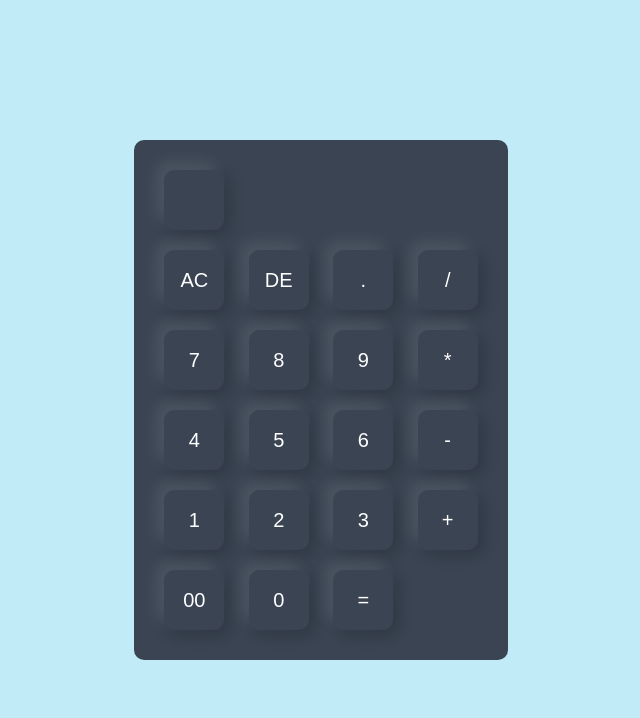
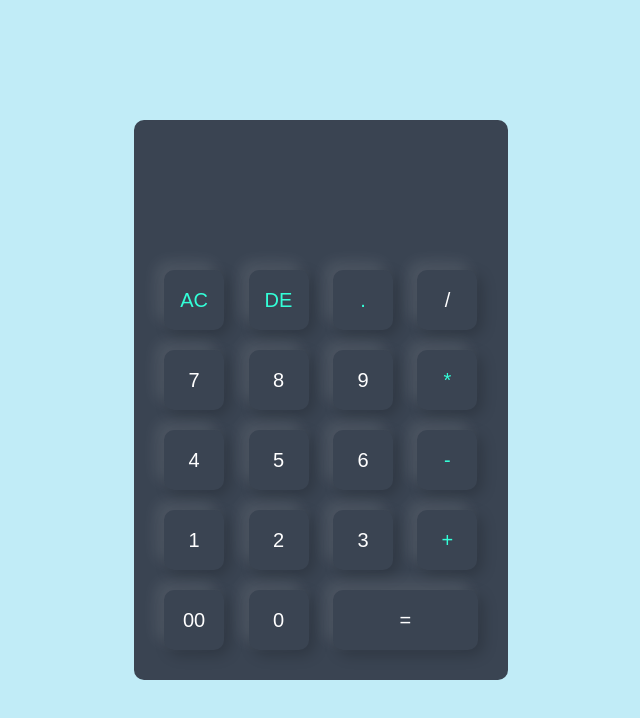
Before and after one commit to Rahulrahul00/Calculator, a plain HTML site: page Calculator/index.html in a window 1280 px wide. Shown: the whole page, without its empty margins (319-959 px from the left). Drawn offline with Linux system fonts and the light colour scheme.

Commit message:
successfuly created calculato

```diff
--- a/Calculator/index.html
+++ b/Calculator/index.html
@@ -12,42 +12,42 @@
         <div class="calculator">
 
             <form >
-                <div>
+                <div class="display">
                     <input type="text" name="display">
-                </div >
-
-                <div>
-                    <input type="button" value="AC">
-                    <input type="button" value="DE">
-                    <input type="button" value=".">
-                    <input type="button" value="/">
                 </div>
 
                 <div>
-                    <input type="button" value="7">
-                    <input type="button" value="8">
-                    <input type="button" value="9">
-                    <input type="button" value="*">
+                    <input type="button" value="AC" onclick="display.value ='' " class="operator">
+                    <input type="button" value="DE" onclick="display.value = display.value.toString().slice(0,-1) " class="operator" >
+                    <input type="button" value="." onclick="display.value +='.' " class="operator">
+                    <input type="button" value="/" onclick="display.value +='/' ">
                 </div>
 
                 <div>
-                    <input type="button" value="4">
-                    <input type="button" value="5">
-                    <input type="button" value="6">
-                    <input type="button" value="-">
+                    <input type="button" value="7" onclick="display.value += '7' ">
+                    <input type="button" value="8" onclick="display.value +='8' ">
+                    <input type="button" value="9" onclick="display.value +='9' ">
+                    <input type="button" value="*" onclick="display.value +='*' "  class="operator">
                 </div>
 
                 <div>
-                    <input type="button" value="1">
-                    <input type="button" value="2">
-                    <input type="button" value="3">
-                    <input type="button" value="+">
+                    <input type="button" value="4" onclick="display.value += '4' ">
+                    <input type="button" value="5" onclick="display.value += '5' ">
+                    <input type="button" value="6" onclick="display.value += '6' ">
+                    <input type="button" value="-" onclick="display.value += '-' "  class="operator">
                 </div>
 
                 <div>
-                    <input type="button" value="00">
-                    <input type="button" value="0">
-                    <input type="button" value="=">
+                    <input type="button" value="1" onclick="display.value += '1' ">
+                    <input type="button" value="2" onclick="display.value += '2' ">
+                    <input type="button" value="3" onclick="display.value += '3' ">
+                    <input type="button" value="+" onclick="display.value += '+' "  class="operator">
+                </div>
+
+                <div>
+                    <input type="button" value="00" onclick="display.value += '00' ">
+                    <input type="button" value="0" onclick="display.value += '0' ">
+                    <input type="button" value="=" onclick="display.value = eval(display.value)" class="equal"  class="operator">
 
                 </div>
             </form>
--- a/Calculator/style.css
+++ b/Calculator/style.css
@@ -32,7 +32,25 @@
     cursor: pointer;
     margin: 10px;
 
+}
+form .display {
+   display: flex;
+   justify-content: flex-end;
+   margin: 20px 0;
 
+}
+form .display input{
+    text-align: right;
+    flex: 1;
+    font-size: 40px;
+    box-shadow: none;
 
 
 }
+form input.equal{
+     width: 145px;
+}
+
+form input.operator{
+    color: #33ffd8;
+}
```
